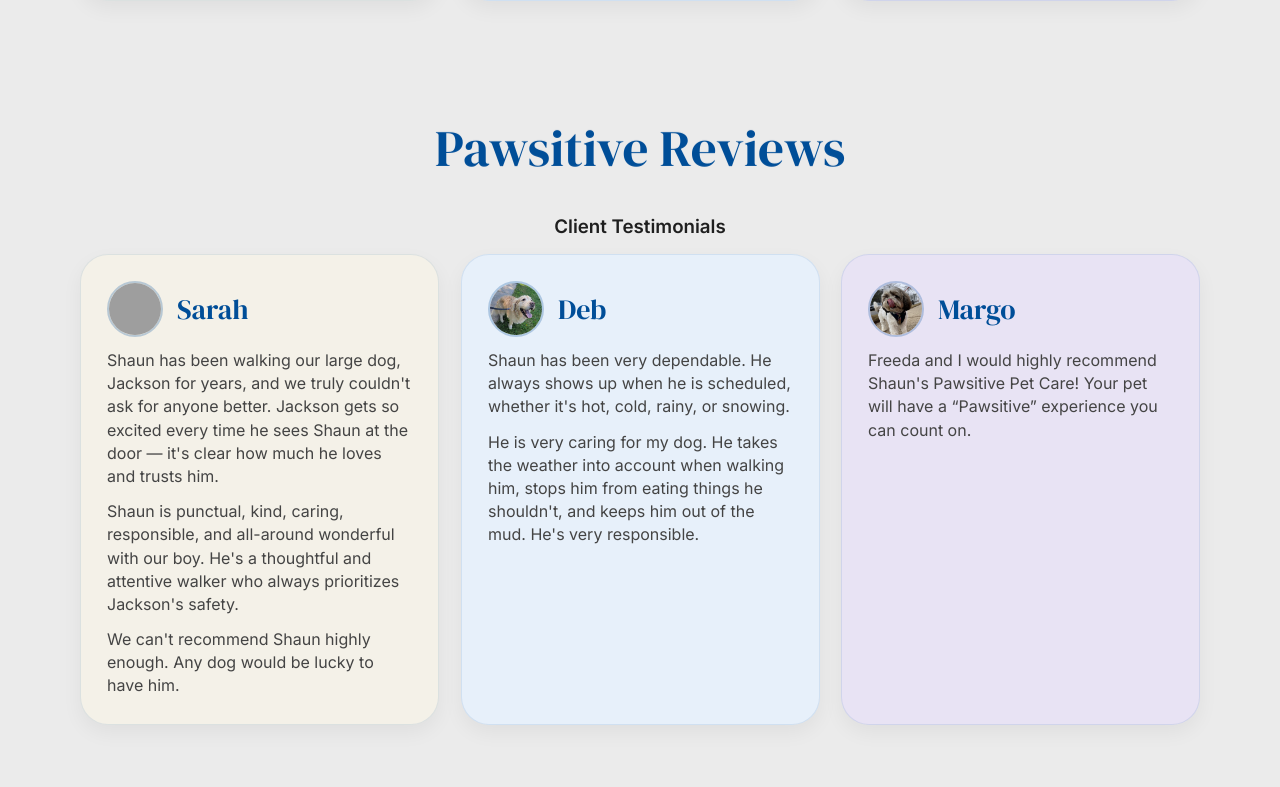
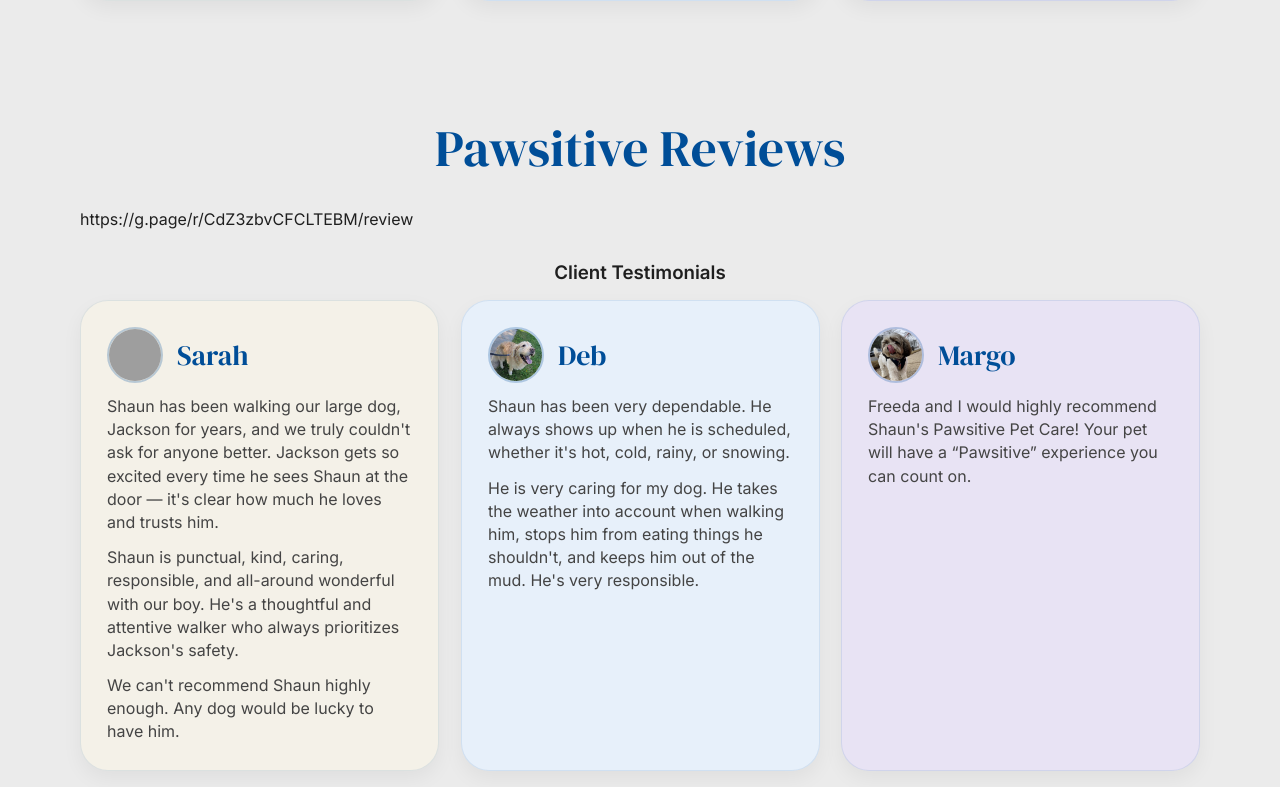
Before and after one commit to jimjoefoy/Pawtastic, a plain HTML site: page index3.html in a window 1280 px wide. Shown: the part 1753-2540 px from the top of the page. Drawn offline with Linux system fonts and the light colour scheme; grey boxes are pictures that could not be loaded.

Commit message:
Update index3.html

```diff
--- a/index3.html
+++ b/index3.html
@@ -254,11 +254,11 @@
       <h2 class="section-title reveal">Pawsitive Reviews</h2>
 
       <!-- GOOGLE REVIEWS: Paste the complete Elfsight installation snippet below this line. -->
-
+https://g.page/r/CdZ3zbvCFCLTEBM/review
       <!-- GOOGLE REVIEW BUTTON: Replace YOUR_GOOGLE_REVIEW_LINK and remove the
            comment markers around the paragraph to show the button.
       <p style="text-align: center; margin: 1rem 0 2rem;">
-        <a class="btn btn-primary" href="YOUR_GOOGLE_REVIEW_LINK">
+        <a class="btn btn-primary" href="https://g.page/r/CdZ3zbvCFCLTEBM/review">
           Leave a Google Review
         </a>
       </p>
```
